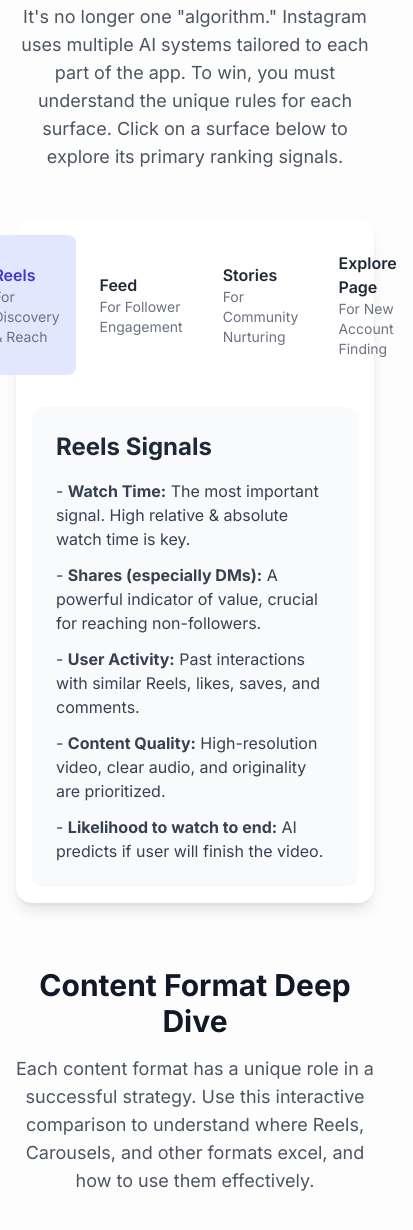
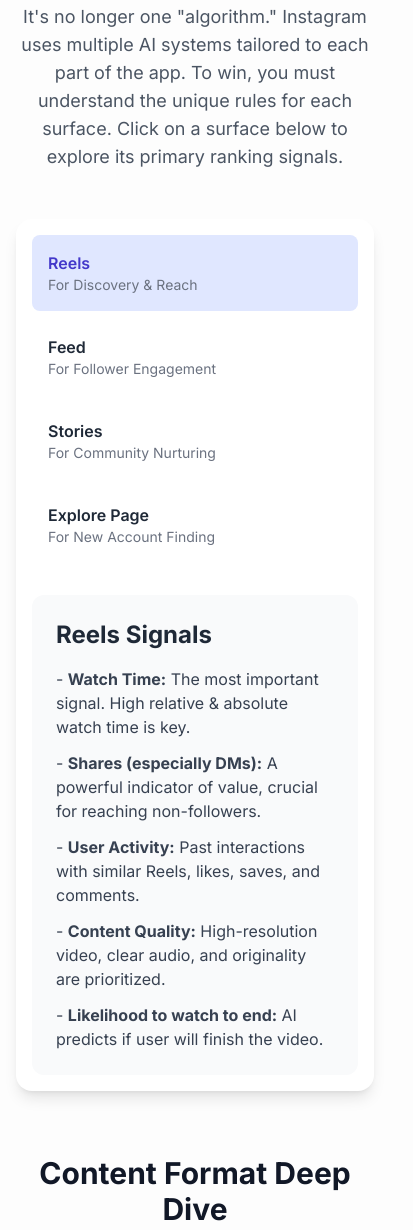
Before and after one commit to uudesign-co/IG-growth-playbook, a plain HTML site: page index.html in a window 390 px wide. Shown: the part 981-2211 px from the top of the page, 413 px wide, since content can reach past the window. Drawn offline with nearby package versions, Linux system fonts and the light colour scheme.

Commit message:
Update index.html

```diff
--- a/index.html
+++ b/index.html
@@ -4,16 +4,6 @@
     <meta charset="UTF-8">
     <meta name="viewport" content="width=device-width, initial-scale=1.0">
     <title>Interactive Instagram Growth Playbook 2025</title>
-    <!-- Chosen Palette: Calm Harmony with Energetic Accents -->
-    <!-- Application Structure Plan: The application is structured as a non-linear, interactive dashboard or "playbook." This design was chosen over a static report to empower users to explore strategies based on their immediate needs. Key features include: 1) A top navigation for quick access to thematic sections. 2) An "Algorithm Explorer" where users can interactively click on different Instagram surfaces (Feed, Reels) to see their unique ranking signals, making complex information digestible. 3) A "Content Deep Dive" with tabs to directly compare the performance and best practices for Reels, Carousels, and Stories using data-driven charts. 4) A "Trial Reels Lab" that uses a visual flowchart to demystify the feature. This interactive, task-oriented structure enhances understanding and retention more effectively than a linear document. -->
-    <!-- Visualization & Content Choices:
-        - Report Info: Engagement signal hierarchy (Shares > Saves > Watch Time > Likes). Goal: Compare. Viz: Horizontal Bar Chart (Chart.js). Justification: Clearly visualizes the new ranking of what matters most for growth.
-        - Report Info: Performance metrics for Reels vs. Carousels (Reach, Engagement, Saves). Goal: Compare. Viz: Tab-based interface with Radar Charts (Chart.js). Justification: Allows for a direct, multi-dimensional comparison of each format's strengths and weaknesses, guiding strategic choice.
-        - Report Info: The complex, conditional process of Trial Reels. Goal: Organize/Explain. Viz: HTML/CSS Flowchart. Justification: Simplifies a multi-step process with clear conditional paths (pass/fail), making it easy to understand at a glance.
-        - Report Info: Recommended posting times by day. Goal: Change (over time). Viz: Line Chart (Chart.js). Justification: Effectively shows engagement trends across the week.
-        - Report Info: Distinct ranking signals for Feed, Reels, Stories, etc. Goal: Organize/Inform. Viz: Interactive HTML/CSS Diagram. Justification: Users click a surface to dynamically see its specific signals, promoting active learning over passive reading of a large table.
-    -->
-    <!-- CONFIRMATION: NO SVG graphics used. NO Mermaid JS used. -->
     <script src="https://cdn.tailwindcss.com"></script>
     <script src="https://cdn.jsdelivr.net/npm/chart.js"></script>
     <link rel="preconnect" href="https://fonts.googleapis.com">
@@ -120,7 +110,7 @@
             <div class="mt-12 bg-white p-4 sm:p-8 rounded-2xl shadow-lg">
                 <div class="grid grid-cols-1 lg:grid-cols-3 gap-8">
                     <div class="lg:col-span-1">
-                        <div id="surface-selector" class="flex lg:flex-col justify-center gap-2">
+                        <div id="surface-selector" class="flex flex-col justify-center gap-2">
                             <button data-surface="reels" class="surface-button w-full text-left p-4 rounded-lg transition-all duration-300 font-semibold">
                                  Reels
                                 <span class="block text-sm font-normal text-gray-500">For Discovery & Reach</span>
@@ -154,7 +144,7 @@
                 <p class="mt-4 text-lg text-gray-600 max-w-3xl mx-auto">Each content format has a unique role in a successful strategy. Use this interactive comparison to understand where Reels, Carousels, and other formats excel, and how to use them effectively.</p>
             </div>
             <div class="mt-12">
-                <div class="flex justify-center mb-8 border-b border-gray-200">
+                <div class="flex flex-wrap justify-center mb-8 border-b border-gray-200">
                     <button data-format="reels" class="tab-button flex-1 md:flex-none px-6 py-3 font-semibold text-gray-600 transition-colors duration-300">Reels</button>
                     <button data-format="carousels" class="tab-button flex-1 md:flex-none px-6 py-3 font-semibold text-gray-600 transition-colors duration-300">Carousels</button>
                     <button data-format="stories" class="tab-button flex-1 md:flex-none px-6 py-3 font-semibold text-gray-600 transition-colors duration-300">Stories & Images</button>
@@ -392,6 +382,7 @@
                     "<strong>Post Popularity:</strong> The speed and volume of likes, comments, shares, and saves.",
                     "<strong>User Activity in Explore:</strong> Content similar to what you've engaged with in Explore before.",
                     "<strong>Interaction History:</strong> Your past interactions with the creator, even if you don't follow them.",
+                    "<strong>Creator Information:</strong> How often users interacted with account in recent weeks.",
                     "<strong>Relevance:</strong> Keywords, hashtags, and topic matching."
                 ]
             }
```
